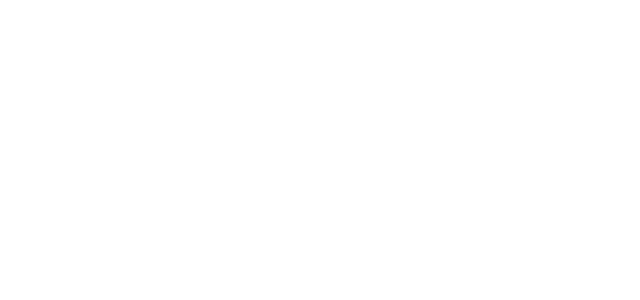
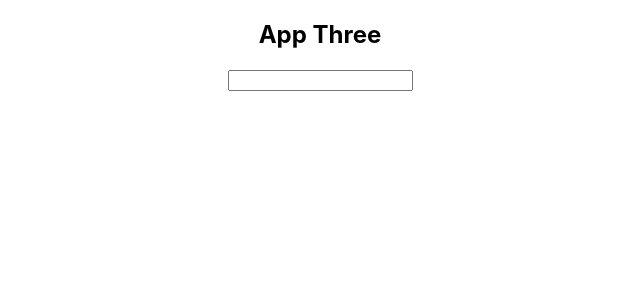
Before and after one commit to GucciHepcat52/react-drills, a React (Create React App) app: page / in a window 1280 px wide. Shown: the top 300 px of the page, without its empty margins (320-960 px from the left). Built offline with nearby package versions, Linux system fonts and the light colour scheme.

Commit message:
working on AppThree component

```diff
--- a/src/App.js
+++ b/src/App.js
@@ -1,11 +1,12 @@
 import './App.css';
 import AppOne from './components/AppOne';
 import AppTwo from './components/AppTwo';
+import AppThree from './components/AppThree';
 
 function App() {
   return (
     <div className="App">
-
+      <AppThree />
     </div>
   );
 }
--- a/src/components/AppThree.js
+++ b/src/components/AppThree.js
@@ -6,14 +6,21 @@ export default class AppThree extends Component {
         super();
         this.state = {
             food: foodData.foods,
-            userInput: ""
         }
+        this.findItem = this.findItem.bind(this);
+    }
+
+    findItem(value) {
+        const foundItem = this.state.foodData.foods.filter((item) => item === value)
+        return foundItem;
     }
 
     render() {
         return (
             <div>
-
+                <h2>App Three</h2>
+                <input type="text" onChange={(e) => this.findItem(e.target.value)}/>
+                <h3>{this.findItem}</h3>
             </div>
         )
     }
```
